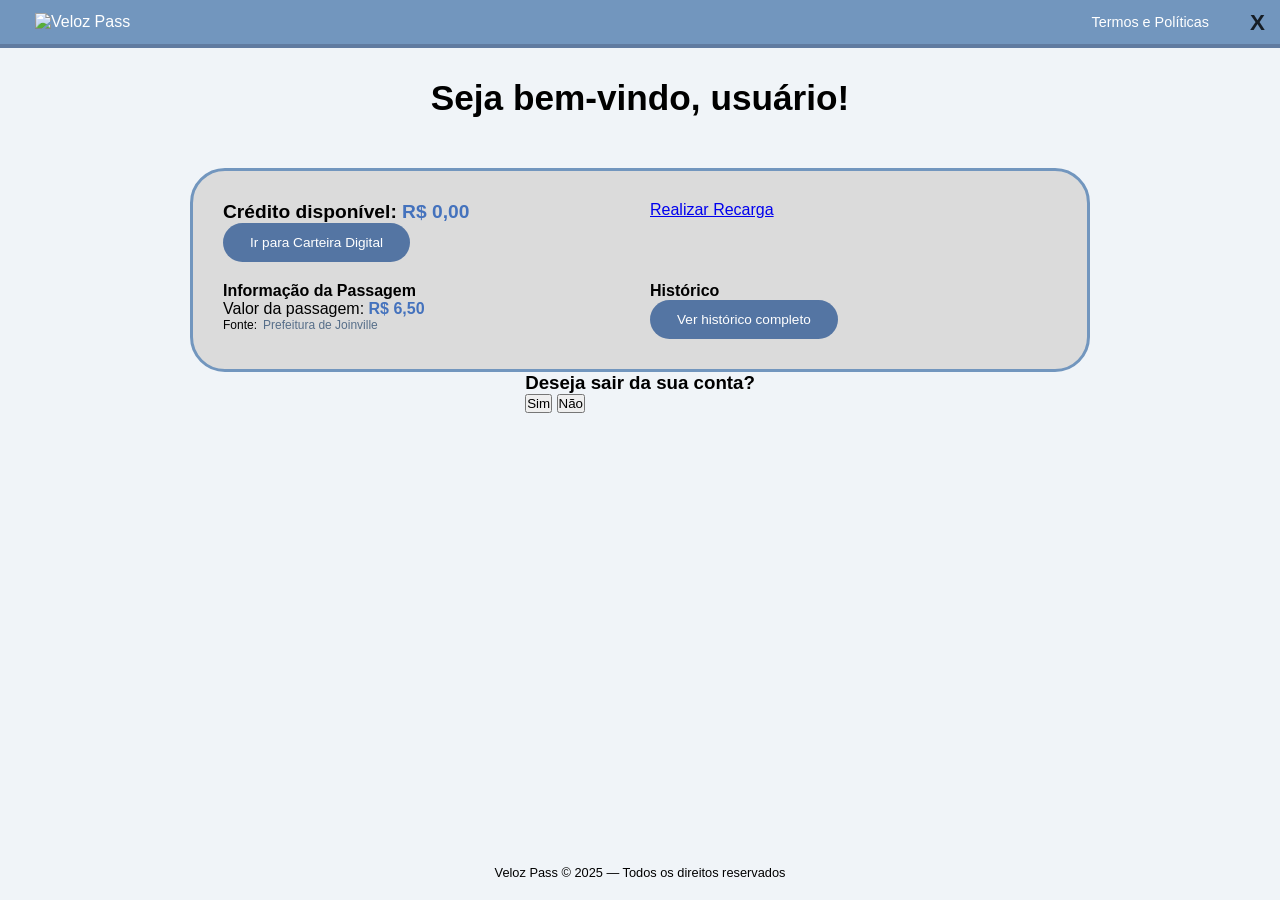
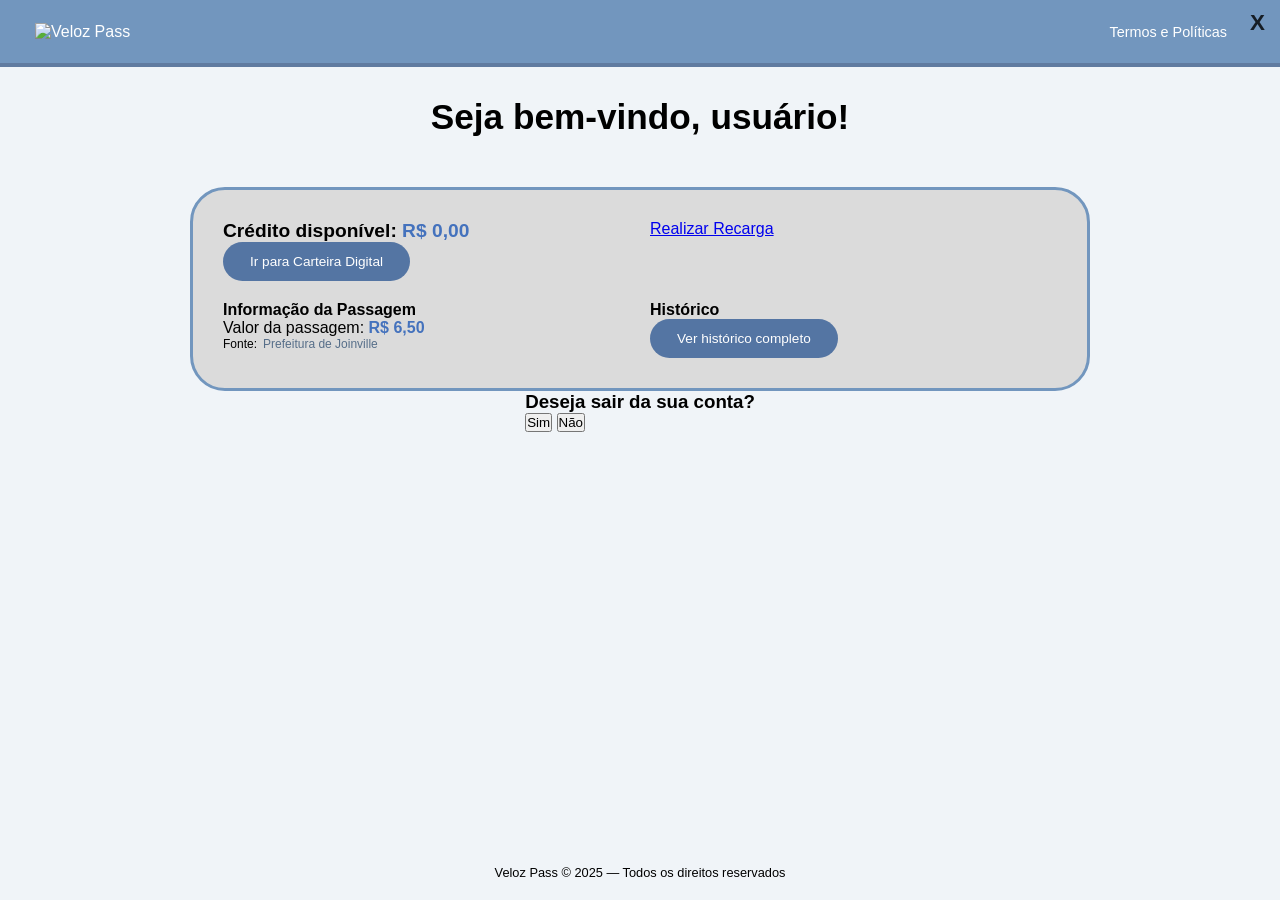

Updating Media Queries, removing duplicate content, fixing content and adding the final sprite for MINT

--- a/SGDB/public/css/style2.css
+++ b/SGDB/public/css/style2.css
@@ -37,7 +37,7 @@ body {
 .header-actions {
     display: flex;
     align-items: center;
-    gap: 16px;
+    gap: 18px;
 }
 
 .termos {
@@ -48,12 +48,6 @@ body {
     color: rgb(235, 235, 235);
     cursor: pointer;
     font-size: 0.9rem;
-}
-
-.user-actions {
-    display: flex;
-    align-items: center;
-    gap: 20px;
 }
 
 .icon-button {
@@ -89,7 +83,7 @@ body {
     border-radius: 14px;
     padding: 10px;
     box-shadow: 0px 18px 40px rgba(0, 0, 0, 0.12);
-    display: none;  
+    display: none;
     z-index: 10000;
 }
 
@@ -586,17 +580,18 @@ span {
         grid-template-columns: 1fr;
         width: 90%;
         margin-bottom: 10px;
+        margin-top: 0;
         padding: 35px;
     }
 
     .mint-replay {
         position: relative !important;
-        top: 0;
-        left: 280px;
-        margin: 20px auto 20px 250px !important;
+        top: 10px;
+        left: 65px;
+        margin: 20px auto 20px 250px;
         width: auto;
         min-width: 120px;
-        height: auto !important;
+        height: auto;
         padding: 12px 24px !important;
         display: inline-block !important;
         box-sizing: border-box;
@@ -605,7 +600,11 @@ span {
     .rodapé {
         margin-top: 0;
         padding-top: 10px;
-        padding-bottom: 50px;
+        padding-bottom: 30px;
+    }
+
+    .rodapé p{
+        margin-left: 50px;
     }
 }
 
@@ -631,8 +630,10 @@ span {
         text-align: center;
     }
 
-    .header-actions {
-        margin-left: 40px;
+    .dropdown-content {
+        margin-top: 10px;
+        min-width: 270px;
+        left: -190px;
     }
 
     .welcome-text {
@@ -654,16 +655,21 @@ span {
     }
 
     .mint-replay {
-        position: static !important;
-        display: block !important;
+        position: static;
+        display: block;
         margin: 10px auto;
         width: fit-content;
         bottom: unset;
         right: unset;
-        left: unset;
+        left: -140px;
     }
 
-    .rodapé p{
+    .politicas-overlay {
+        padding-right: 30px;
+        padding-left: 20px;
+    }
+
+    .rodapé p {
         margin-top: 10px;
     }
 }
